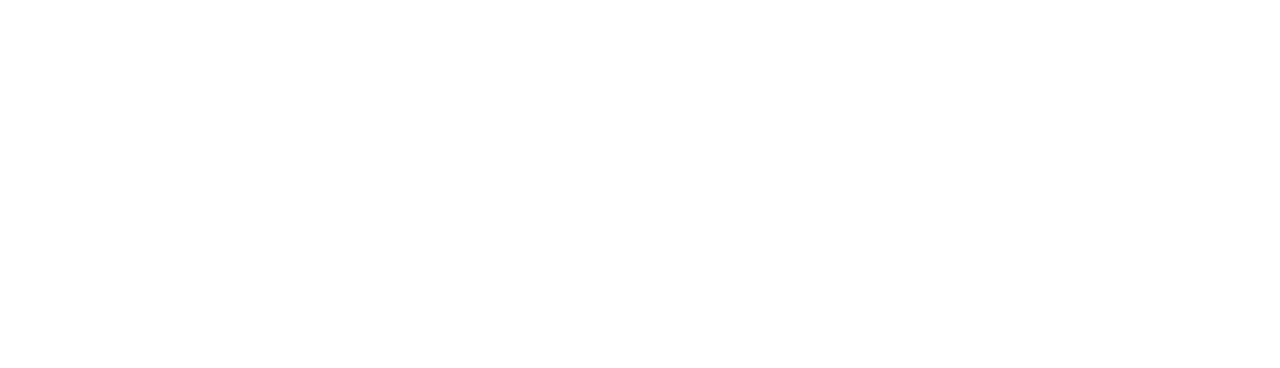
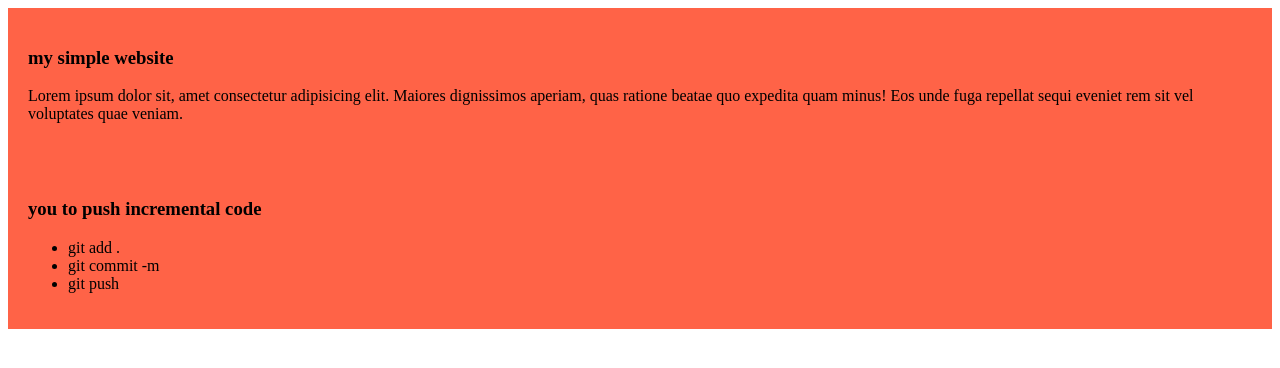
Before and after one commit to ashimsarkar1512/my-simple-website, a plain HTML site: page index.html in a window 1280 px wide. Drawn offline with Linux system fonts and the light colour scheme.

Commit message:
my simple website

```diff
--- a/index.html
+++ b/index.html
@@ -3,10 +3,21 @@
 <head>
     <meta charset="UTF-8">
     <meta name="viewport" content="width=device-width, initial-scale=1.0">
-    <title> my simple website</title>
- </title>
+    <title>my simple website</title>
+    <link rel="stylesheet" href="styles/blog.css">
 </head>
 <body>
-
+    <div>
+        <h3>my simple website</h3>
+        <p>Lorem ipsum dolor sit, amet consectetur adipisicing elit. Maiores dignissimos aperiam, quas ratione beatae quo expedita quam minus! Eos unde fuga repellat sequi eveniet rem sit vel voluptates quae veniam.</p>
+    </div>
+    <div>
+        <h3>you to push incremental code </h3>
+        <ul>
+            <li>git add .</li>
+            <li> git commit -m </li>
+            <li>git push</li>
+        </ul>
+    </div>
 </body>
 </html>
--- /dev/null
+++ b/styles/blog.css
@@ -0,0 +1,5 @@
+div{
+    background-color: tomato;
+    padding: 20px;
+    margin: 10;
+}
```
